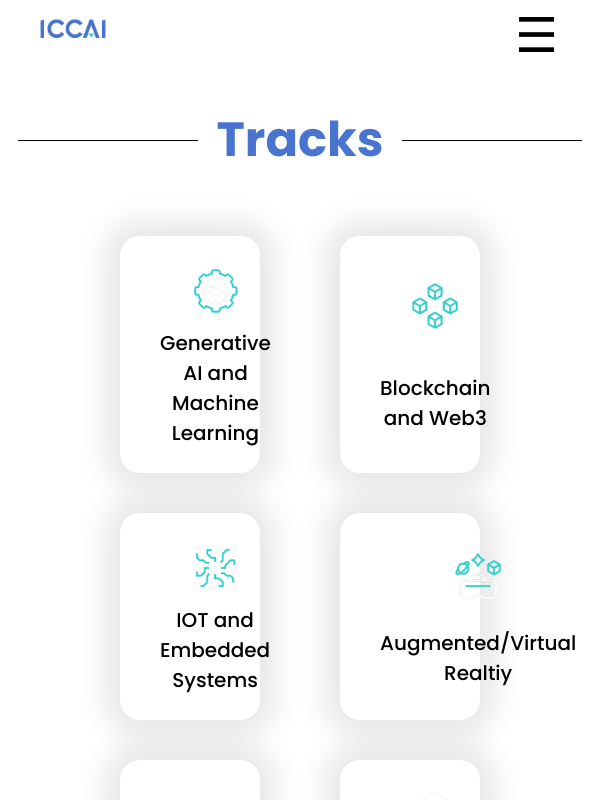
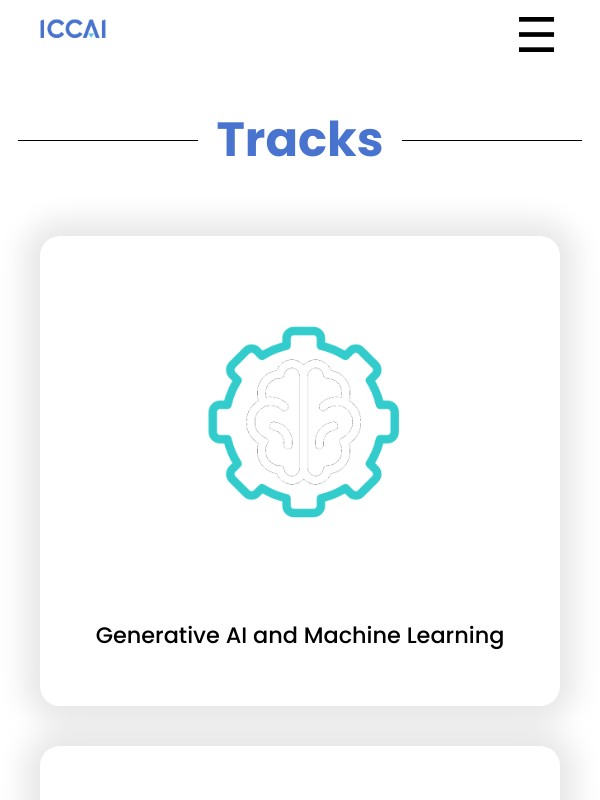
Before and after one commit to adityajoshi-08/Conference-Minor, a React (Create React App) app: page /tracks in a window 600 px wide. Shown: the top 800 px of the page. Built offline with nearby package versions, Linux system fonts and the light colour scheme.

Commit message:
Minor responsive bug fixes

```diff
--- a/src/components/Objective/Objective.css
+++ b/src/components/Objective/Objective.css
@@ -5,7 +5,7 @@
     max-width: 250px;
     max-height: 250px;
     /* border: 1px solid black; */
-    padding: 3%;
+    padding: 3rem;
     text-align: center;
     flex-basis: 100%;
     justify-content: space-between;
@@ -26,3 +26,13 @@
 
     /* Adjust the percentage value as needed */
 }
+
+@media only screen and (max-width: 600px) {
+    .iconAreaImage {
+        width: 40%;
+    }
+
+    .objective {
+        font-size: 1.1rem;
+    }
+}
--- a/src/components/Track/Track.css
+++ b/src/components/Track/Track.css
@@ -20,3 +20,37 @@
     font-size: 20px;
     font-weight: 500;
 }
+
+@media only screen and (max-width: 900px) and (min-width: 600px) {
+    .trackDiv {
+        width: 25vw;
+        height: 30vw;
+        overflow: hidden;
+    }
+
+    .trackContent {
+        font-size: 1.2rem;
+        font-weight: 500;
+    }
+
+    .trackIconArea img {
+        width: 58%;
+    }
+}
+
+@media only screen and (max-width: 600px) {
+    .trackDiv {
+        width: 65vh;
+        height: 70vw;
+        overflow: hidden;
+    }
+
+    .trackIconArea img {
+        width: 60%;
+    }
+
+    .trackContent {
+        font-size: 1.4rem;
+        font-weight: 500;
+    }
+}
--- a/src/pages/Home/Home.css
+++ b/src/pages/Home/Home.css
@@ -157,7 +157,7 @@ nav .container {
 #contact {
     background: url("../../../public/images/Backgrounds/bg-pattern-3.jpg");
     background-repeat: repeat;
-    height: 35vh;
+    height: fit-content;
     display: flex;
     align-items: center;
     padding: 40px;
@@ -183,7 +183,7 @@ nav .container {
 }
 
 .joinUsContainerRow {
-    margin-top: 20px;
+    /* margin-top: 20px; */
     display: flex;
     text-align: center;
     justify-content: space-around;
@@ -198,6 +198,8 @@ nav .container {
     border-radius: 25px;
     display: flex;
     flex-direction: column;
+    margin: 1.5rem;
+    margin-top: 1rem;
 }
 
 .CFP button {
@@ -247,4 +249,12 @@ footer {
         min-width: 50%;
     }
 
+    .CFP {
+        margin-bottom: 2rem;
+    }
+
+    .content {
+        padding: 2rem;
+    }
+
 }
```
